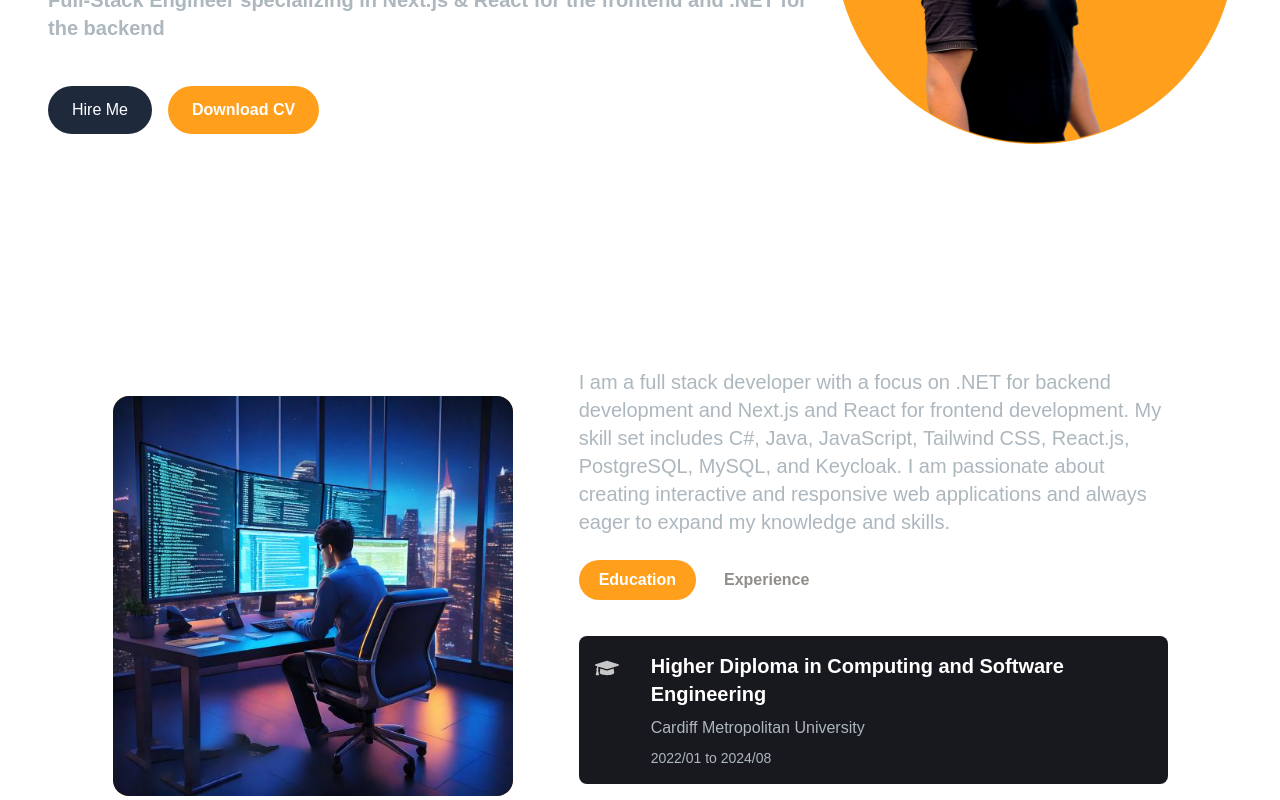
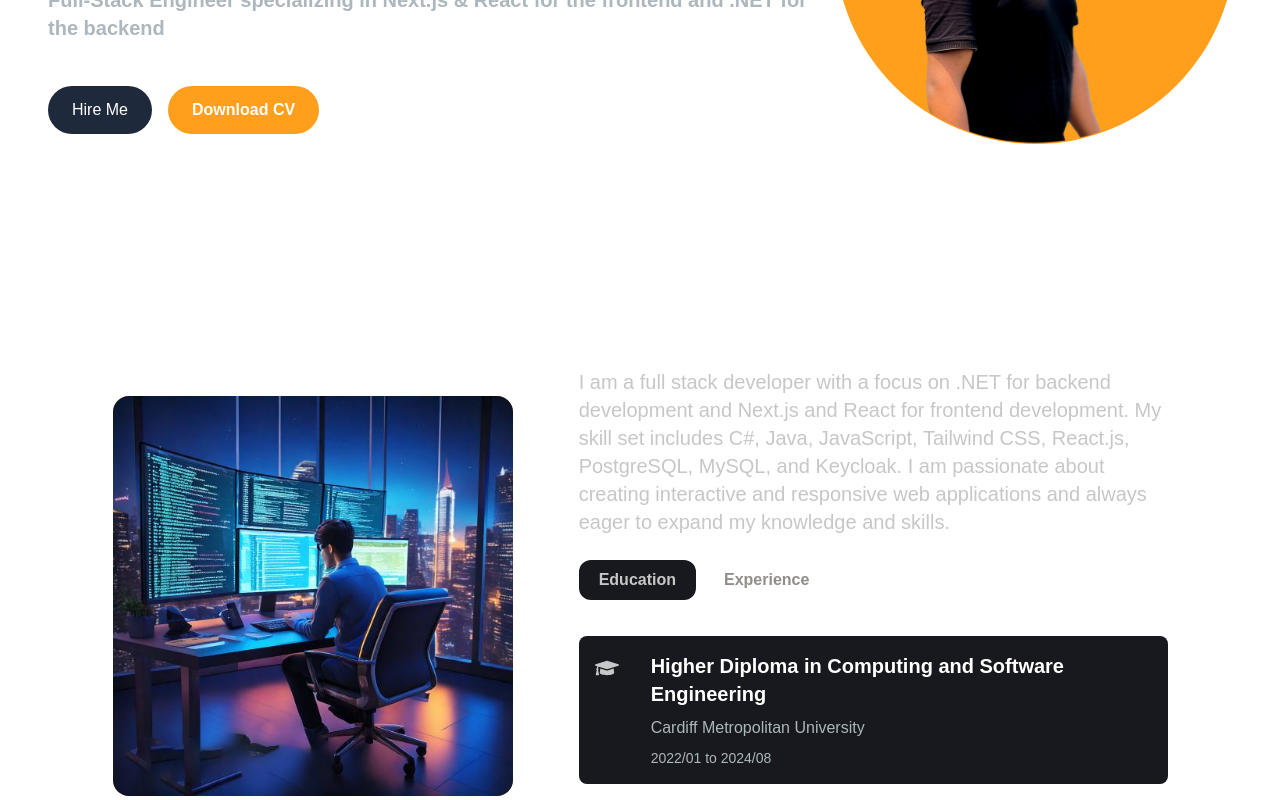
Before and after one commit to smbhathiya/portfolio-v2, a Next.js app: page / in a window 1280 px wide. Shown: the part 432-1232 px from the top of the page. Built offline with nearby package versions, Linux system fonts and the light colour scheme.

Commit message:
about section design updated

```diff
--- a/app/components/AboutSection.jsx
+++ b/app/components/AboutSection.jsx
@@ -76,12 +76,12 @@ const AboutSection = () => {
 
     return (
         <section className="text-white lg:py-16" id="about">
-            <div className="grid grid-cols-1 sm:grid-cols-12 gap-8 px-4 xl:gap-16 sm:px-6 xl:px-16">
+            <div className="grid grid-cols-1 lg:grid-cols-12 gap-8 px-4 xl:gap-16 sm:px-6 xl:px-16">
                 <motion.div
                     initial={{ opacity: 0, scale: 0.5 }}
                     animate={{ opacity: 1, scale: 1 }}
                     transition={{ duration: 0.5 }}
-                    className="col-span-5 place-self-center hidden  lg:block"
+                    className="col-span-5 place-self-center hidden lg:block"
                 >
                     <div className="rounded-2xl overflow-hidden bg-primary w-[250px] h-[250px] lg:w-[400px] lg:h-[400px] relative">
                         <Image
@@ -104,11 +104,11 @@ const AboutSection = () => {
                     <h2 className="text-3xl lg:text-4xl font-bold text-white mb-4 lg:mb-6 text-center lg:text-left mt-8">
                         About Me
                     </h2>
-                    <p className="text-[#ADB7BE] text-base sm:text-lg mb-6 lg:text-xl">
+                    <p className="text-txt_primary text-center sm:text-center lg:text-left text-base sm:text-lg mb-6 lg:text-xl">
                         {aboutData.content.description}
                     </p>
 
-                    <div className="flex flex-row gap-4 mb-6">
+                    <div className="flex flex-row gap-4  mb-6">
                         {TAB_DATA.map((tabItem) => (
                             <TabButton
                                 key={tabItem.id}
--- a/app/components/HeroSection.jsx
+++ b/app/components/HeroSection.jsx
@@ -34,7 +34,7 @@ const HeroSection = () => {
                             repeat={Infinity}
                         />
                     </h1>
-                    <p className="text-[#ADB7BE] text-base sm:text-lg mb-6 lg:text-xl lg:mb-8 font-bold">
+                    <p className="text-[#ADB7BE] text-base sm:text-lg mb-6 lg:text-xl lg:mb-8 font-bold sm:pr-5">
                         Full-Stack Engineer specializing in Next.js & React for the frontend and .NET for the backend
                     </p>
                     <div>
@@ -60,7 +60,7 @@ const HeroSection = () => {
                     transition={{ duration: 0.5 }}
                     className="col-span-4 place-self-center mt-4 lg:mt-0"
                 >
-                    <div className="rounded-full  w-[250px] h-[250px] lg:w-[400px] bg-primary lg:h-[400px] relative mx-auto sm:mt-0">
+                    <div className="rounded-full  w-[250px] h-[250px] lg:w-[400px] bg-primary lg:h-[400px] relative mx-auto sm:mt-0 ">
                         <Image
                             src="/images/hero-image-2.png"
                             alt="hero image"
--- a/app/components/TabButton.jsx
+++ b/app/components/TabButton.jsx
@@ -7,7 +7,7 @@ const variants = {
 };
 
 const TabButton = ({ active, selectTab, children }) => {
-    const buttonClasses = active ? "text-background block bg-primary p-2 px-5 pr-5 rounded-full" : "text-txt_secondary";
+    const buttonClasses = active ? "text-txt_primary block bg-box_primary p-2 px-5 pr-5 rounded-xl" : "text-txt_secondary";
 
     return (
         <button onClick={selectTab}>
--- a/tailwind.config.js
+++ b/tailwind.config.js
@@ -23,6 +23,7 @@ module.exports = {
         btn_secondary: "#475569",
         txt_primary: "#c8c7c8",
         txt_secondary: "#918e89",
+        box_primary: "#18191E",
       },
     },
   },
```
